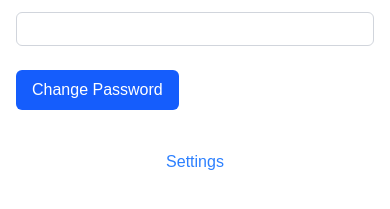
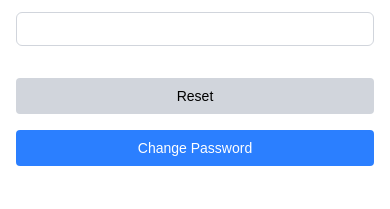
Before and after one commit to mandu9284/drawstarter, a Next.js app: page /en/settings/password in a window 390 px wide. Shown: the part 249-458 px from the top of the page. Built offline with nearby package versions, Linux system fonts and the light colour scheme; no server answers.

Commit message:
style: password design in mobile page

```diff
--- a/app/[lang]/settings/password/page.tsx
+++ b/app/[lang]/settings/password/page.tsx
@@ -3,7 +3,7 @@
 import { useState } from 'react'
 import { supabase } from '@/lib/supabaseClient'
 import { useDictionary } from '@/hooks/useDictionary'
-import Link from 'next/link'
+import { Button } from '@/components/common/Button'
 
 export default function ChangePasswordPage() {
   const { dict, lang } = useDictionary()
@@ -78,24 +78,28 @@ export default function ChangePasswordPage() {
           required
         />
 
-        <button
-          type='submit'
-          disabled={loading}
-          className='mt-6 px-4 py-2 bg-blue-600 text-white rounded-md hover:bg-blue-700 disabled:opacity-50'>
-          {loading
-            ? dict.settings.saving
-            : dict.settings.change_password_button}
-        </button>
+        <div className='flex flex-col md:flex-row gap-4 mt-8 items-stretch w-full'>
+          <Button
+            disabled={loading}
+            onClick={() => {
+              setNewPassword('')
+              setConfirmPassword('')
+            }}
+            variant='secondary'>
+            {dict.draw.reset}
+          </Button>
 
+          <Button
+            type='submit'
+            variant='primary'
+            disabled={loading}>
+            {loading
+              ? dict.settings.saving
+              : dict.settings.change_password_button}
+          </Button>
+        </div>
         {message && <p className='mt-4 text-sm text-red-500'>{message}</p>}
       </form>
-      <div className='mt-8 text-center'>
-        <Link
-          href={`/${lang}/settings`}
-          className='text-blue-500 hover:underline'>
-          {dict.header.settings}
-        </Link>
-      </div>
     </div>
   )
 }
--- a/components/header/DesktopNav.tsx
+++ b/components/header/DesktopNav.tsx
@@ -40,7 +40,6 @@ export default function DesktopNav({
               aria-haspopup='true'
               aria-expanded={isOpen}>
               <FaUser className='text-lg' />
-              <span>{user.email}</span>
               <IoMdArrowDropdown
                 className={`transition-transform ${isOpen ? 'rotate-180' : ''}`}
               />
```
